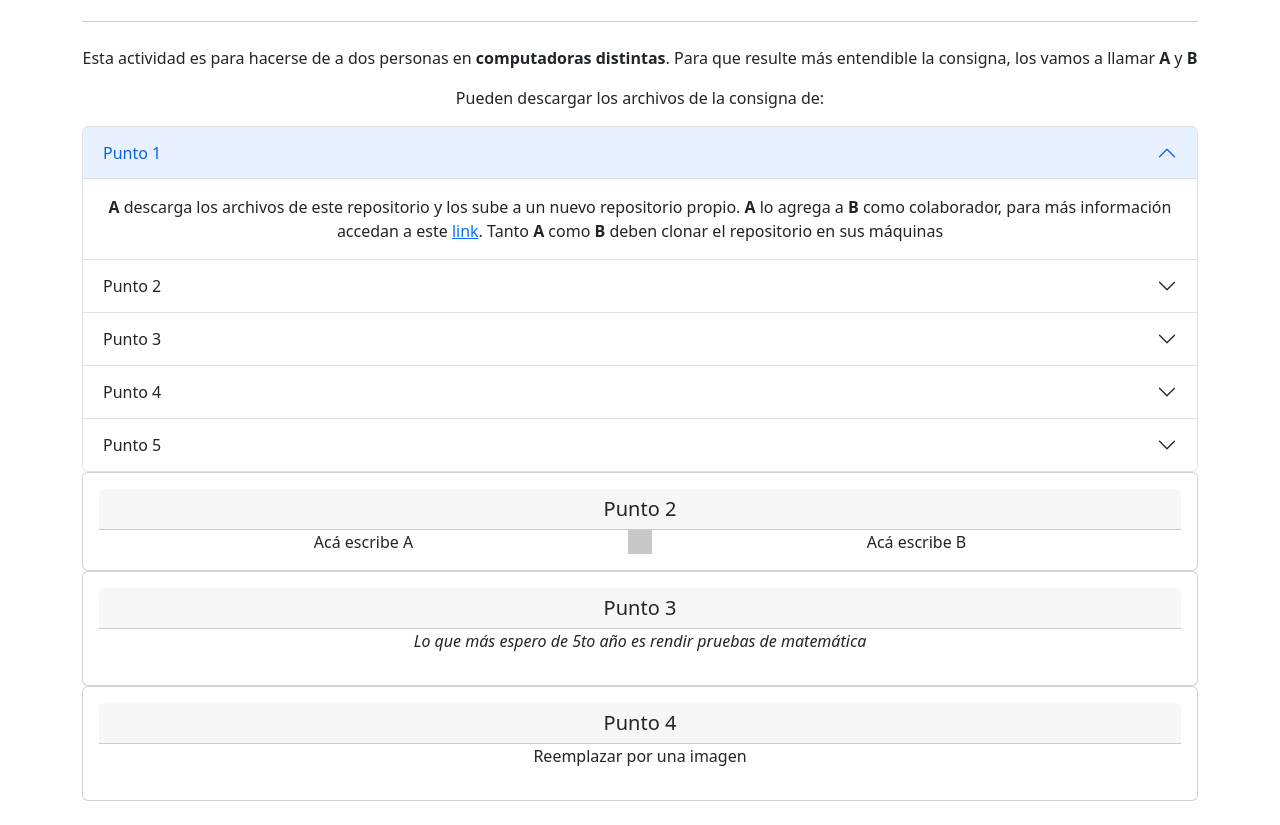
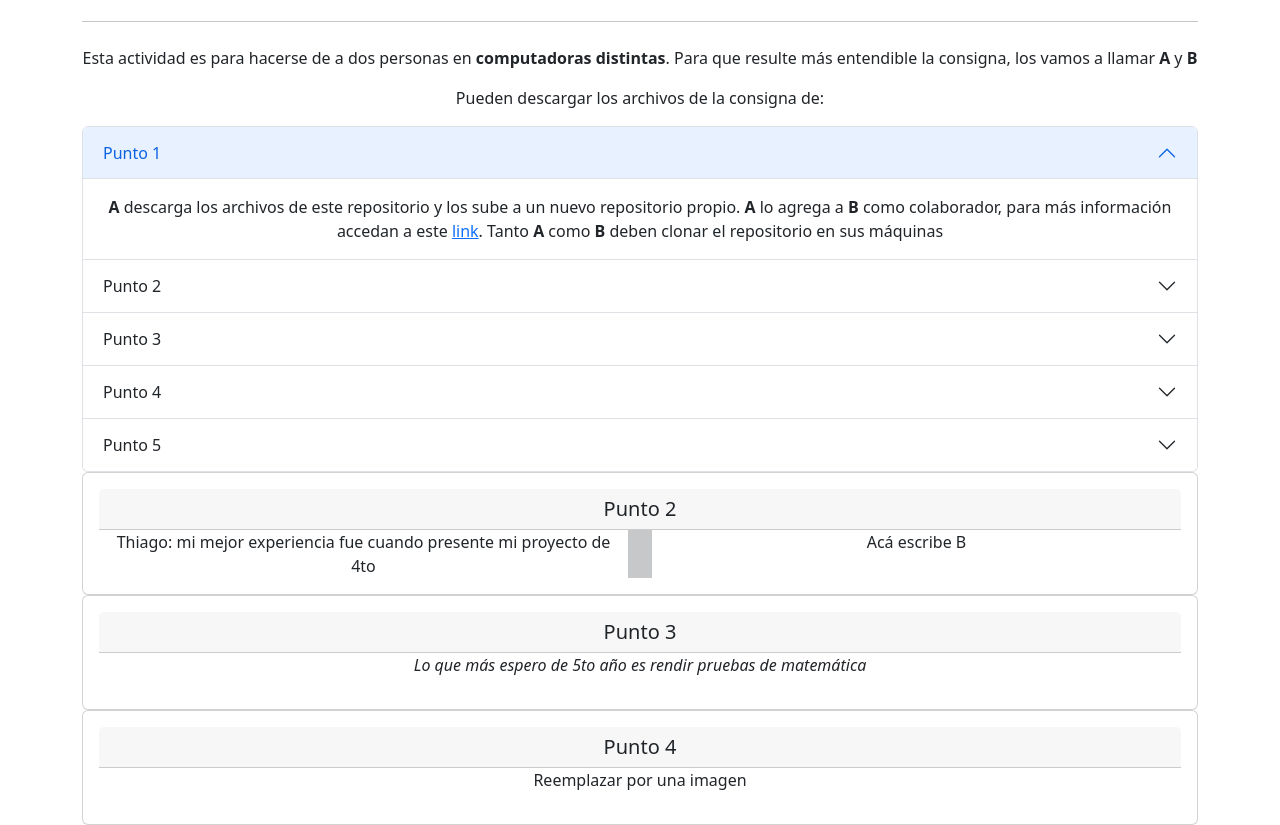
Before and after one commit to ThiagoBarraza/Actividad-GIT, a plain HTML site: page index.html in a window 1280 px wide. Shown: the part 108-933 px from the top of the page. Before the commit the page ends 909 px from the top, so only its background shows below. Drawn offline with nearby package versions, Linux system fonts and the light colour scheme.

Commit message:
Hice mis cambios

```diff
--- a/index.html
+++ b/index.html
@@ -84,7 +84,7 @@
           <div class="container">
             <div class="row">
               <div class="col-sm">
-                Acá escribe A
+                Thiago: mi mejor experiencia fue cuando presente mi proyecto de 4to
               </div>
               <div class="vr"></div>
               <div class="col-sm">
```
